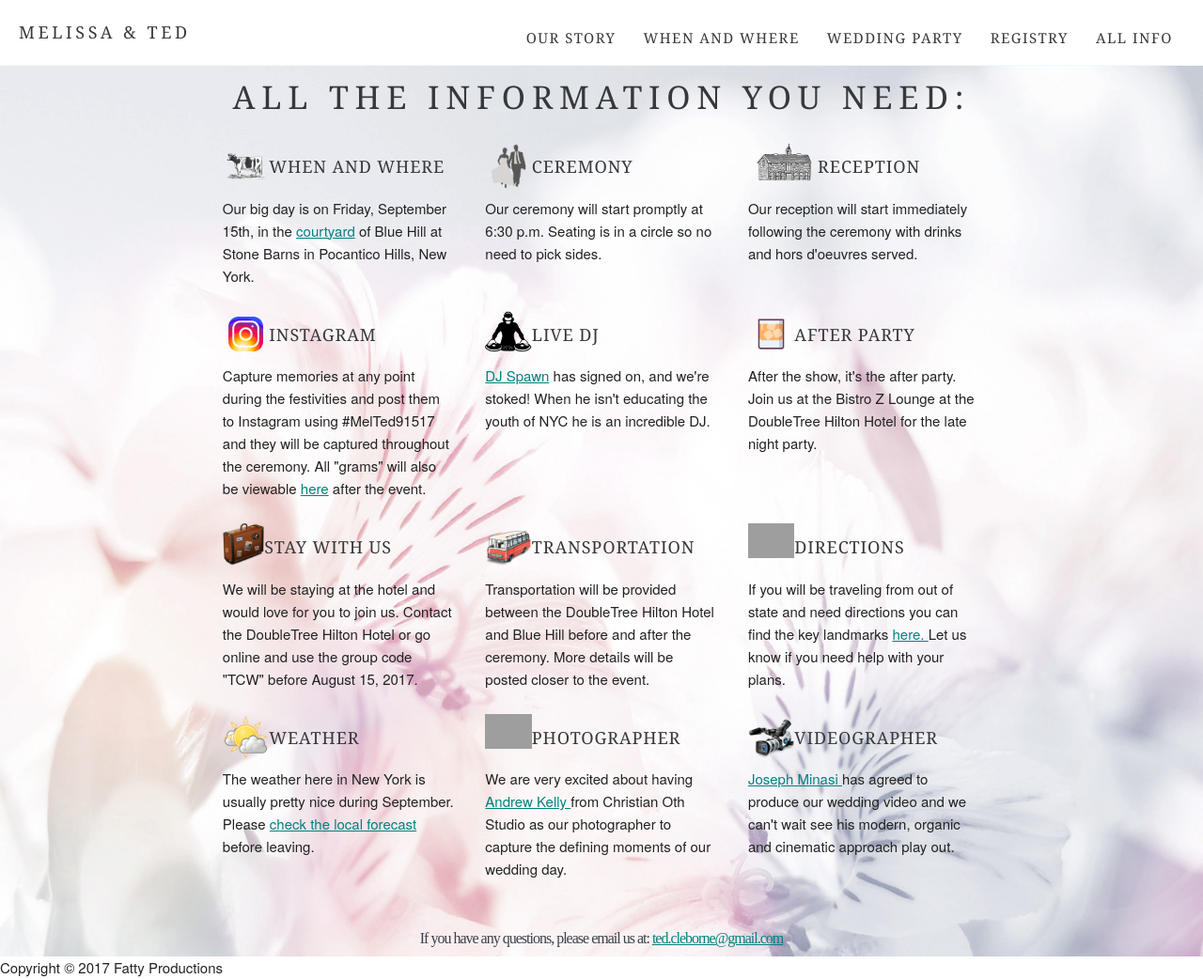
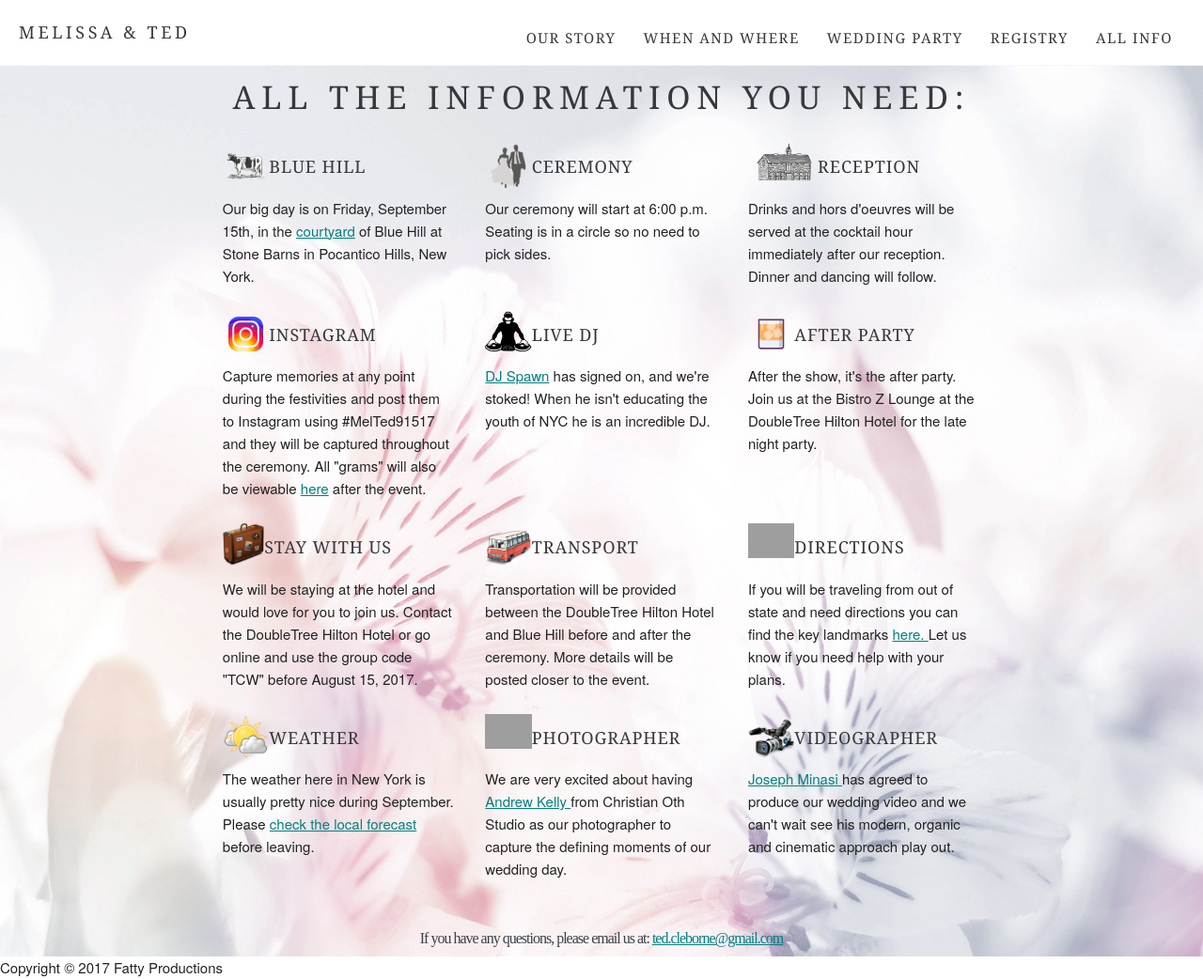
Before and after one commit to TedCleborne/TedCleborne.github.io, a Jekyll site: the page moreinfo.html, which Jekyll copies as it is, in a window 1280 px wide. Shown: the whole page at 94% size. Built offline with Jekyll 4.4.1, drawn with Linux system fonts in a browser that asks for light colours; nearby versions of some CDN libraries; grey boxes are pictures that could not be loaded.

Commit message:
More Info Updates
More Info Updates

```diff
--- a/moreinfo.html
+++ b/moreinfo.html
@@ -42,7 +42,7 @@
                         <div class="row">
                             <div class="one-third column">
                                 <img class="img-circle" src="img/bluehill.png" align="left" width="20%" height="auto"/>
-                                <h3>When and Where</h3>
+                                <h3>Blue Hill</h3>
                                 <p>Our big day is on Friday, September 15th, in the
                                 <a href="http://www.bowenandco.com/wp-content/uploads/2011/07/Stone-Barns-3.jpg" target="_blank">courtyard</a>
                                 of Blue Hill at Stone Barns in Pocantico Hills, New York.</p>
@@ -50,12 +50,12 @@
                             <div class="one-third column">
                                 <img class="img-circle" src="img/couple.png" align="left" width="20%" height="auto"/>
                                 <h3>Ceremony</h3>
-                                <p>Our ceremony will start promptly at 6:30 p.m. Seating is in a circle so no need to pick sides.</p>
+                                <p>Our ceremony will start at 6:00 p.m. Seating is in a circle so no need to pick sides.</p>
                             </div>
                             <div class="one-third column">
                                 <img class="img-circle" src="img/reception.png" align="left" width="30%" height="auto"/>
                                 <h3>Reception</h3>
-                                <p>Our reception will start immediately following the ceremony with drinks and hors d'oeuvres served.</p>
+                                <p>Drinks and hors d'oeuvres will be served at the cocktail hour immediately after our reception. Dinner and dancing will follow.</p>
                             </div>
                         </div>
                         <div class="row">
@@ -87,7 +87,7 @@
                             </div>
                             <div class="one-third column">
                                 <img class="img-circle" src="img/transportation1.png" align="left" width="20%" height="auto"/>
-                                <h3>Transportation</h3>
+                                <h3>Transport</h3>
                                 <p>Transportation will be provided between the DoubleTree Hilton Hotel and Blue Hill before and after the ceremony. More details will be
                                 posted closer to the event.</p>
                             </div>
```
